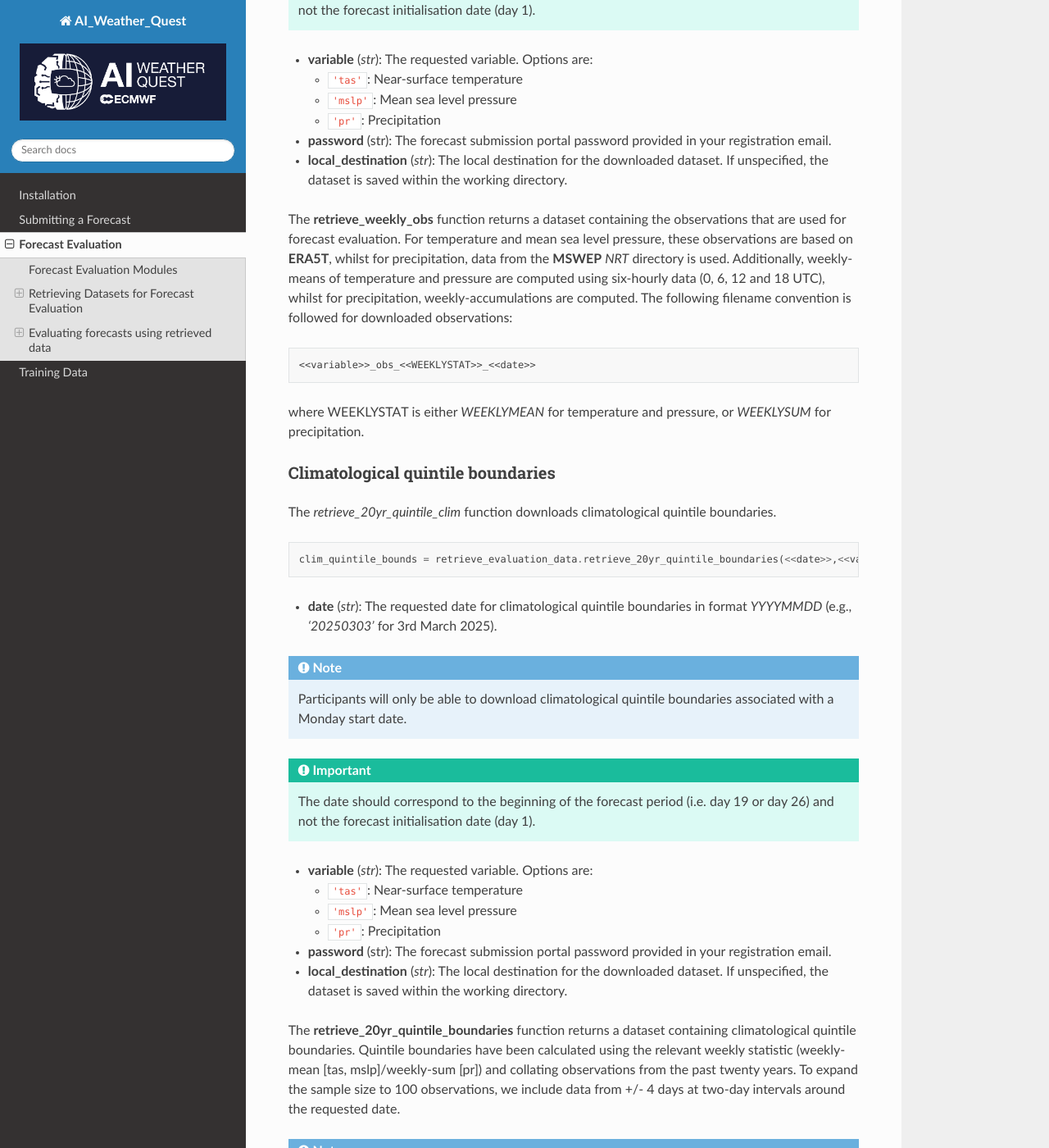
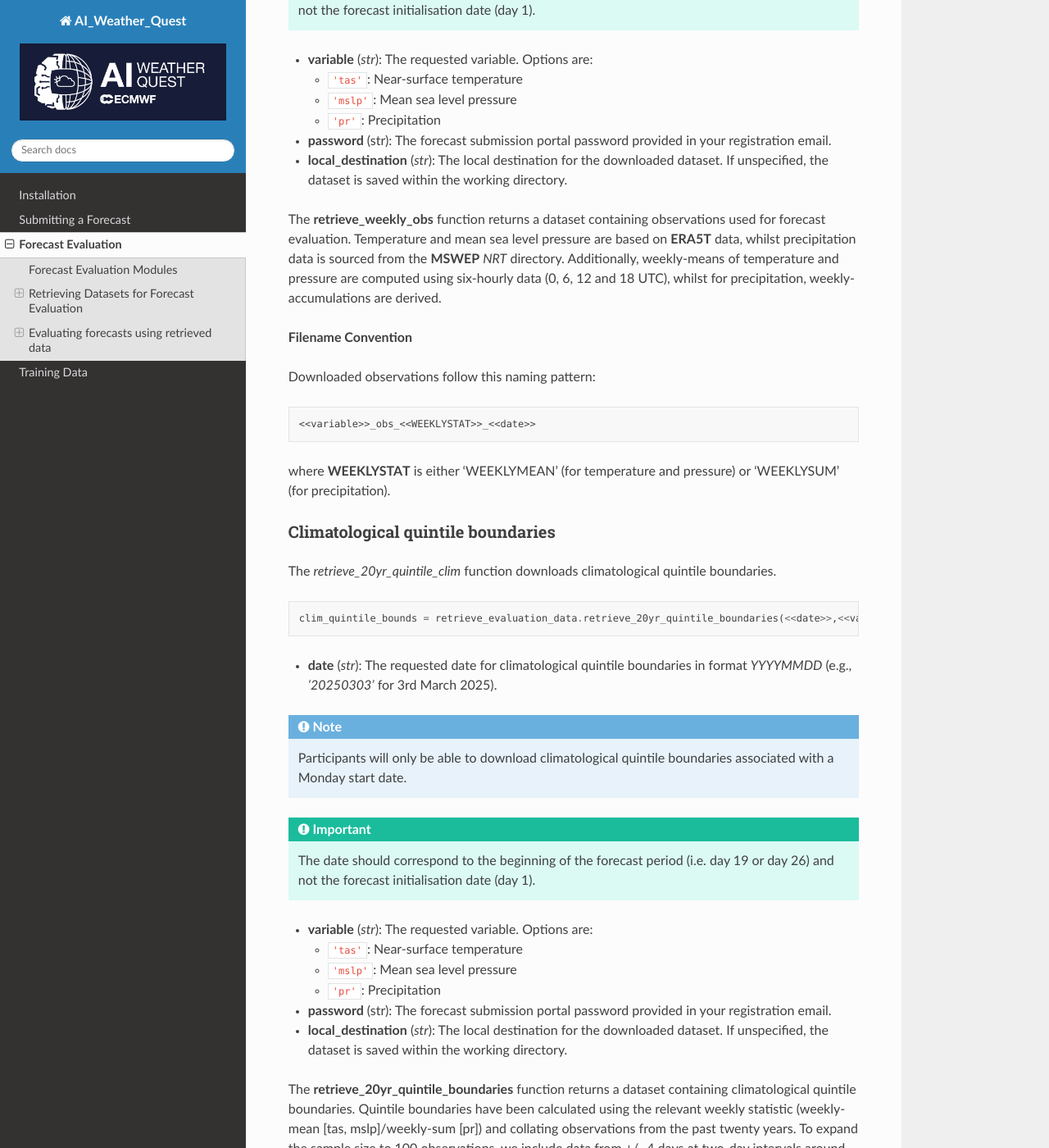
Before and after one commit to joshuatalib/AI_weather_quest, a Sphinx documentation site: the page built from docs/source/forecast_evaluation.rst, in a window 1280 px wide and 1400 px high, scrolled down 1362 px. Shown: the whole window at 82% size. Built offline with Sphinx 7.4.7 and the Read the Docs theme 3.1.0, drawn with Linux system fonts in a browser that asks for light colours; pages that are not in the unit, such as notebooks, are missing from menus; some of the changed text lies outside the part shown.

Commit message:
Update forecast_evaluation.rst

```diff
--- a/docs/source/forecast_evaluation.rst
+++ b/docs/source/forecast_evaluation.rst
@@ -56,13 +56,17 @@
 - **password** (str): The forecast submission portal password provided in your registration email.
 - **local_destination** (*str*): The local destination for the downloaded dataset. If unspecified, the dataset is saved within the working directory.
 
-The **retrieve_weekly_obs** function returns a dataset containing the observations that are used for forecast evaluation. For temperature and mean sea level pressure, these observations are based on **ERA5T**, whilst for precipitation, data from the **MSWEP** *NRT* directory is used. Additionally, weekly-means of temperature and pressure are computed using six-hourly data (0, 6, 12 and 18 UTC), whilst for precipitation, weekly-accumulations are computed. The following filename convention is followed for downloaded observations:
+The **retrieve_weekly_obs** function returns a dataset containing observations used for forecast evaluation. Temperature and mean sea level pressure are based on **ERA5T** data, whilst precipitation data is sourced from the **MSWEP** *NRT* directory. Additionally, weekly-means of temperature and pressure are computed using six-hourly data (0, 6, 12 and 18 UTC), whilst for precipitation, weekly-accumulations are derived.
+
+**Filename Convention**
+
+Downloaded observations follow this naming pattern:
 
 .. code-block:: bash
 
    <<variable>>_obs_<<WEEKLYSTAT>>_<<date>>
 
-where WEEKLYSTAT is either *WEEKLYMEAN* for temperature and pressure, or *WEEKLYSUM* for precipitation.
+where **WEEKLYSTAT** is either 'WEEKLYMEAN' (for temperature and pressure) or 'WEEKLYSUM' (for precipitation).
 
 Climatological quintile boundaries
 ^^^^^^^^^^^^^^^^^^^^^^^^
@@ -92,7 +96,7 @@
 - **password** (str): The forecast submission portal password provided in your registration email.
 - **local_destination** (*str*): The local destination for the downloaded dataset. If unspecified, the dataset is saved within the working directory.
 
-The **retrieve_20yr_quintile_boundaries** function returns a dataset containing climatological quintile boundaries. Quintile boundaries have been calculated using the relevant weekly statistic (weekly-mean [tas, mslp]/weekly-sum [pr]) and collating observations from the past twenty years. To expand the sample size to 100 observations, we include data from +/- 4 days at two-day intervals around the requested date.
+The **retrieve_20yr_quintile_boundaries** function returns a dataset containing climatological quintile boundaries. Quintile boundaries have been calculated using the relevant weekly statistic (weekly-mean [tas, mslp]/weekly-sum [pr]) and collating observations from the past twenty years. To expand the sample size to 100 observations, we include data from +/- 4 days at two-day intervals around the requested date (i.e. Thursday (day -4), Saturday (day -2), Monday (day 0), Wednesday (day 2), Friday (day 4)).
 
 .. note::
 
@@ -124,6 +128,20 @@
 
 Example of retieving all datasets required for evaluation
 ^^^^^^^^^^^^^^^^^^^^^^^^
+
+.. code-block:: python
+
+   from AI_WQ_package import retrieve_evaluation_data
+
+   # Download observations from FTP site
+   obs = retrieve_evaluation_data.retrieve_weekly_obs(20250106,'tas',<<password>>)
+   # Download climatology from FTP site
+   quintile_clim = retrieve_evaluation_data.retrieve_20yr_quintile_clim(20250106,'tas',<<password>>)
+
+   # Download land-sea mask from FTP site
+   land_sea_mask = retrieve_evaluation_data.retrieve_land_sea_mask(<<password>>)
+
+The above example downloads the appropriate observations, quintile climatology boundaries and land fraction values for evaluating near-surface temperature forecasts for the week commencing 6th January 2025.
 
 Evaluating forecasts using retrieved data
 ---------------------------------------------------
```
